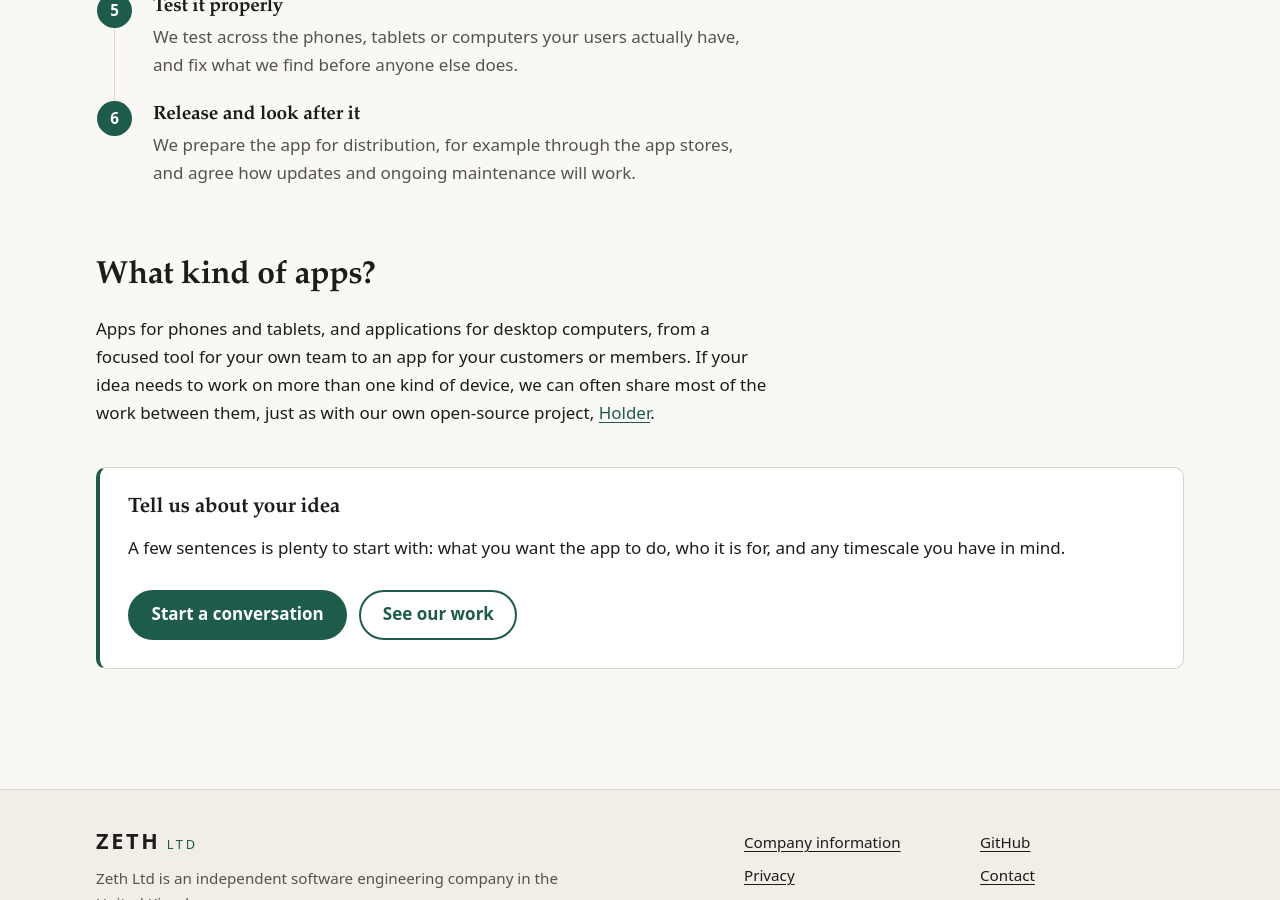
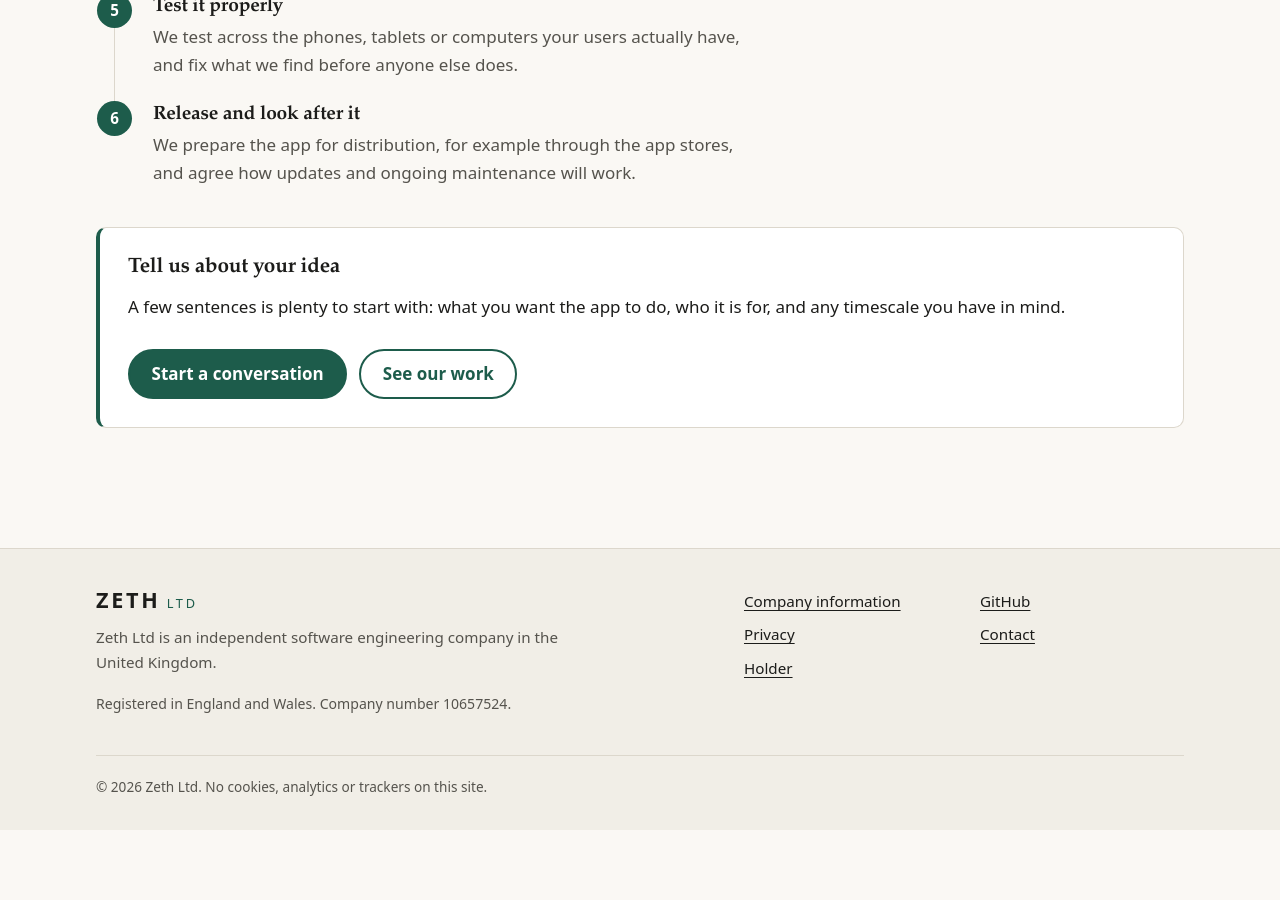
Before and after one commit to zeth/zeth.net, a Jekyll site: the page built from services/app-development.md, in a window 1280 px wide and 900 px high, scrolled down 1629 px. Built offline with Jekyll 4.4.1, drawn with Linux system fonts in a browser that asks for light colours; after the commit the page ends 2459 px from its top, so only the background shows below that.

Commit message:
Small change.

```diff
--- a/services/app-development.md
+++ b/services/app-development.md
@@ -21,21 +21,25 @@ description: >-
 ### One accountable person
 
 You deal directly with the engineer building your app, so what you ask for is not lost in translation between salespeople, managers and developers.
+
 </div>
 <div markdown="1">
 ### Plain English throughout
 
 We explain choices and trade-offs in terms of your users, your budget and your timescale, not jargon.
+
 </div>
 <div markdown="1">
 ### Built to last
 
 Software needs looking after once it is released. We plan for updates and maintenance from the start, so your app keeps working.
+
 </div>
 <div markdown="1">
 ### Honest scope
 
 We will tell you what a sensible first version looks like, and what is better left for later, or not built at all.
+
 </div>
 </div>
 
@@ -68,10 +72,6 @@ We will tell you what a sensible first version looks like, and what is better le
   </li>
 </ol>
 
-## What kind of apps?
-
-Apps for phones and tablets, and applications for desktop computers, from a focused tool for your own team to an app for your customers or members. If your idea needs to work on more than one kind of device, we can often share most of the work between them, just as with our own open-source project, [Holder]({{ '/work/#holder' | relative_url }}).
-
 <div class="panel" markdown="1">
 ### Tell us about your idea
 
```
